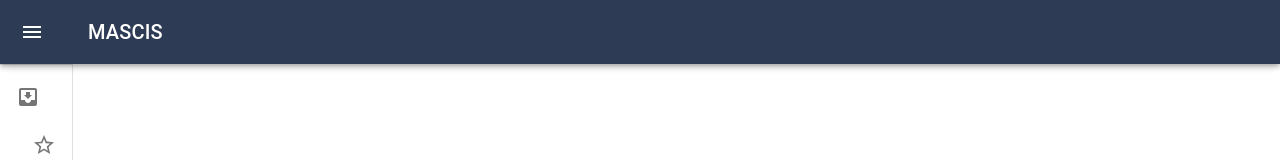
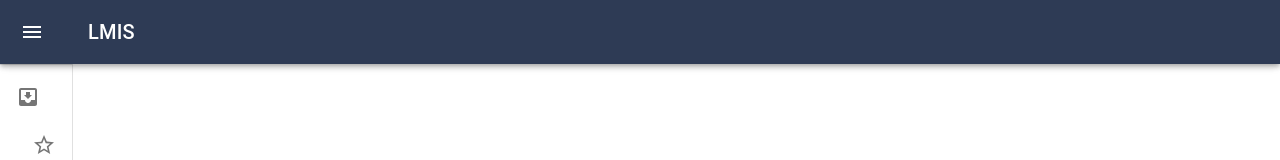
Before and after one commit to sikondere/mascis-web, a React (Create React App) app: page / in a window 1280 px wide. Shown: the top 160 px of the page. Built offline with nearby package versions, Linux system fonts and the light colour scheme.

Commit message:
art order lists

```diff
--- a/src/lmis/art/List.js
+++ b/src/lmis/art/List.js
@@ -3,6 +3,7 @@ import { Outlet, useNavigate } from 'react-router-dom'
 import { Fragment } from 'react'
 import Fab from '@mui/material/Fab'
 import AddIcon from '@mui/icons-material/Add'
+import SearchRoundedIcon from '@mui/icons-material/SearchRounded';
 
 import OrderHeader from '../OrderHeader'
 import ListGrid from './ListGrid'
@@ -24,7 +25,9 @@ export default function Orders(props) {
                         direction="row"
                         justifyContent="flex-start"
                         alignItems="flex-end">
-                        <Button variant='contained'>Search</Button>
+                        <Button aria-label="search" color='success' variant="contained" startIcon={ <SearchRoundedIcon />}>
+                           Search
+                        </Button>
                     </Grid>
                     <Grid item xs={10}  container
                         direction="row-reverse"
--- a/src/menu/lmis.js
+++ b/src/menu/lmis.js
@@ -27,7 +27,7 @@ export default function LMIS(props) {
                 <ListItemIcon>
                     <InboxIcon />
                 </ListItemIcon>
-                <ListItemText primary="LMIS" />
+                <ListItemText primary="Facility Orders" />
                 {openLMIS ? <ExpandLess /> : <ExpandMore />}
                 </ListItemButton>
             </Tooltip>
--- a/src/menu/menu.js
+++ b/src/menu/menu.js
@@ -117,7 +117,7 @@ export default function MiniDrawer() {
             <MenuIcon />
           </IconButton>
           <Typography variant="h6" noWrap component="span">
-            MASCIS
+            LMIS
           </Typography>
         </Toolbar>
       </AppBar>
```
